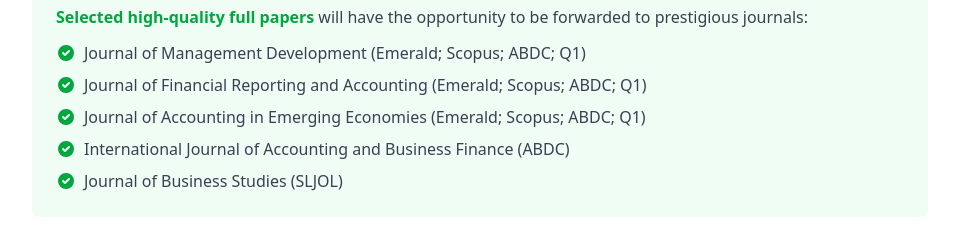
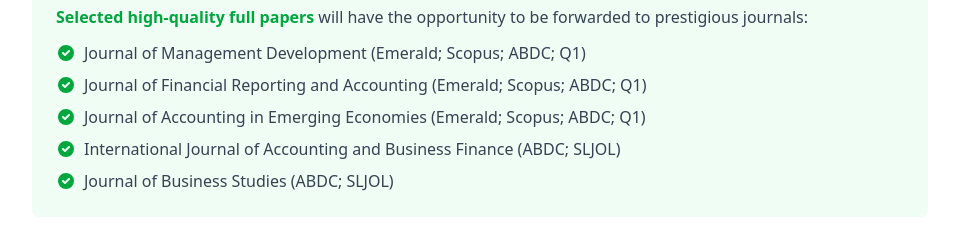
Before and after one commit to achchuthany/iccm-2026, a React (Vite) app: page / in a window 1280 px wide. Shown: the part 2420-2663 px from the top of the page, without its empty margins (160-1119 px from the left). Built offline with nearby package versions, Linux system fonts and the light colour scheme.

Commit message:
name and index

```diff
--- a/src/pages/CallForPapers.jsx
+++ b/src/pages/CallForPapers.jsx
@@ -318,13 +318,13 @@
                 <svg className="w-5 h-5 text-green-600 dark:text-green-400 mr-2 flex-shrink-0 mt-0.5" fill="currentColor" viewBox="0 0 20 20">
                   <path fillRule="evenodd" d="M10 18a8 8 0 100-16 8 8 0 000 16zm3.707-9.293a1 1 0 00-1.414-1.414L9 10.586 7.707 9.293a1 1 0 00-1.414 1.414l2 2a1 1 0 001.414 0l4-4z" clipRule="evenodd" />
                 </svg>
-                <span>International Journal of Accounting and Business Finance (ABDC)</span>
+                <span>International Journal of Accounting and Business Finance (ABDC; SLJOL)</span>
               </li>
               <li className="flex items-start">
                 <svg className="w-5 h-5 text-green-600 dark:text-green-400 mr-2 flex-shrink-0 mt-0.5" fill="currentColor" viewBox="0 0 20 20">
                   <path fillRule="evenodd" d="M10 18a8 8 0 100-16 8 8 0 000 16zm3.707-9.293a1 1 0 00-1.414-1.414L9 10.586 7.707 9.293a1 1 0 00-1.414 1.414l2 2a1 1 0 001.414 0l4-4z" clipRule="evenodd" />
                 </svg>
-                <span>Journal of Business Studies (SLJOL)</span>
+                <span>Journal of Business Studies (ABDC; SLJOL)</span>
               </li>
             </ul>
           </div>
--- a/src/pages/Committees.jsx
+++ b/src/pages/Committees.jsx
@@ -18,7 +18,7 @@
     ],
     editorial: {
       chief: { name: 'Prof. S. Rajumesh', role: 'Editor-in-Chief' },
-      managing: { name: 'Mr. K. Kajenthiran', role: 'Managing Editor' },
+      managing: [{ name: 'Mr. K. Kajenthiran', role: 'Managing Editor' },{ name: 'Ms. Grace Hyacinth Hensman', role: 'Managing Editor' }],
       associate: [
         { name: 'Dr. (Ms). S. Anandasayanan' },
         { name: 'Dr. (Ms). D. Sangarathas' },
@@ -109,7 +109,7 @@
             </h3>
             <div className="space-y-8">
               {/* Editor-in-Chief and Managing Editor */}
-              <div className="grid md:grid-cols-2 gap-6 max-w-3xl mx-auto">
+              <div className="grid md:grid-cols-3 gap-6 max-w-8xl mx-auto">
                 <div className="p-6 bg-white dark:bg-gray-900 rounded-lg shadow-md text-center">
                   <h4 className="text-lg font-semibold text-gray-900 dark:text-white mb-2">
                     {committees.editorial.chief.name}
@@ -118,14 +118,16 @@
                     {committees.editorial.chief.role}
                   </p>
                 </div>
-                <div className="p-6 bg-white dark:bg-gray-900 rounded-lg shadow-md text-center">
-                  <h4 className="text-lg font-semibold text-gray-900 dark:text-white mb-2">
-                    {committees.editorial.managing.name}
-                  </h4>
-                  <p className="text-green-600 dark:text-green-400 font-medium">
-                    {committees.editorial.managing.role}
-                  </p>
-                </div>
+                {committees.editorial.managing.map((member, index) => (
+                  <div key={index} className="p-6 bg-white dark:bg-gray-900 rounded-lg shadow-md text-center">
+                    <h4 className="text-lg font-semibold text-gray-900 dark:text-white mb-2">
+                      {member.name}
+                    </h4>
+                    <p className="text-green-600 dark:text-green-400 font-medium">
+                      {member.role}
+                    </p>
+                  </div>
+                  ))}
               </div>
 
               {/* Associate Editors */}
```
